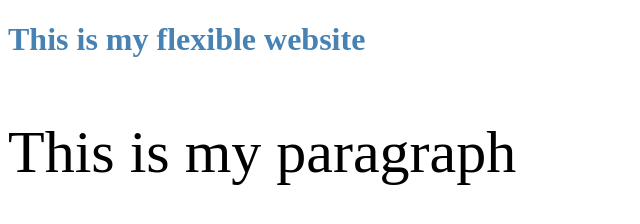
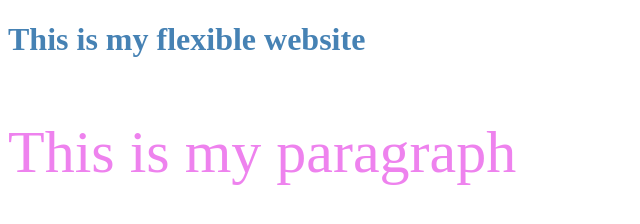
Before and after one commit to abdulmobin417/my-first-repo, a plain HTML site: page flexible.html in a window 1280 px wide. Shown: the whole page, without its empty margins (0-640 px from the left). Drawn offline with Linux system fonts and the light colour scheme.

```diff
--- a/css/main.css
+++ b/css/main.css
@@ -1,3 +1,6 @@
-h1{
-    color: steelblue;
+h1 {
+  color: steelblue;
 }
+p {
+  color: violet;
+}
```
Also changed, not shown: index.html (+8 -7 lines).
